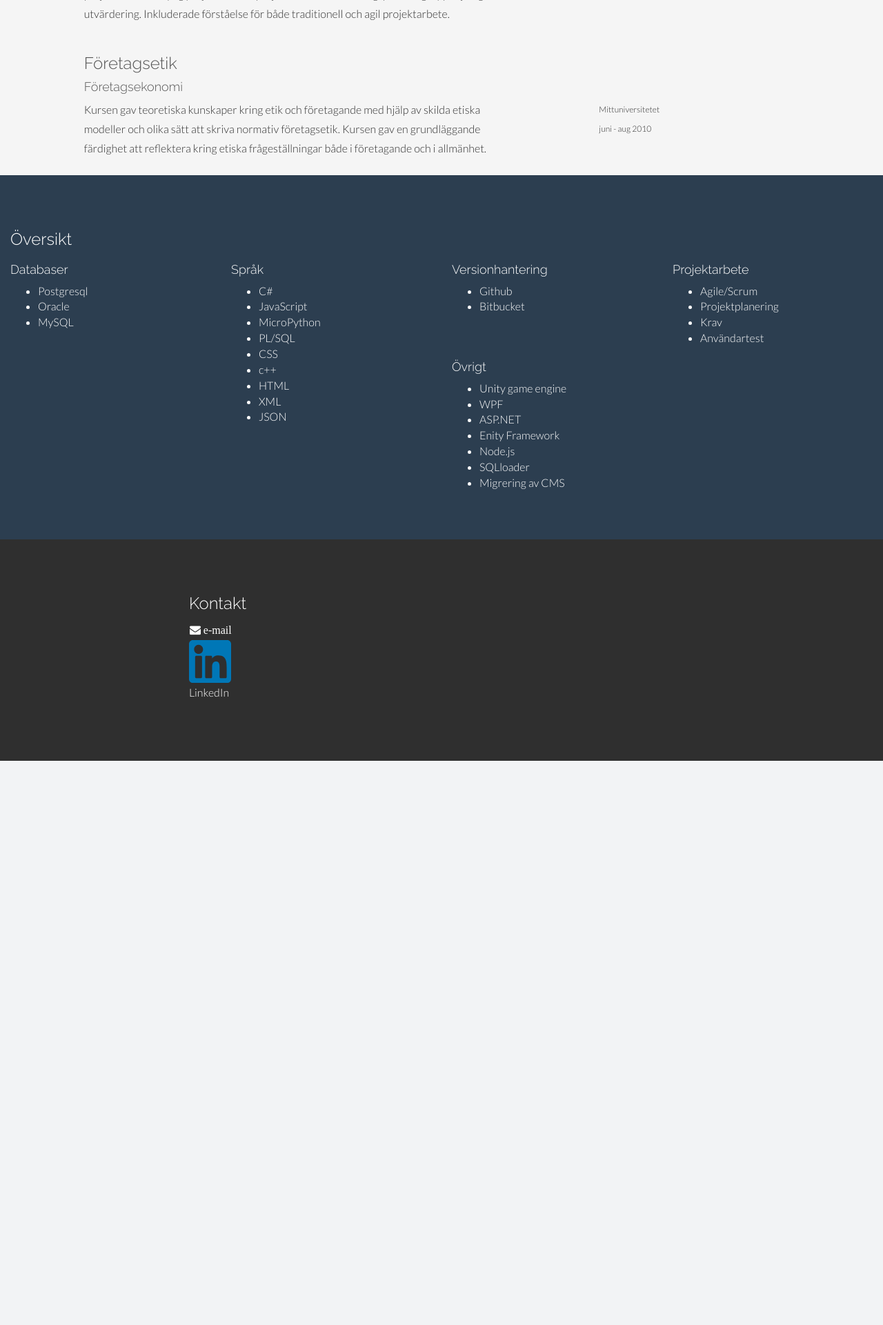
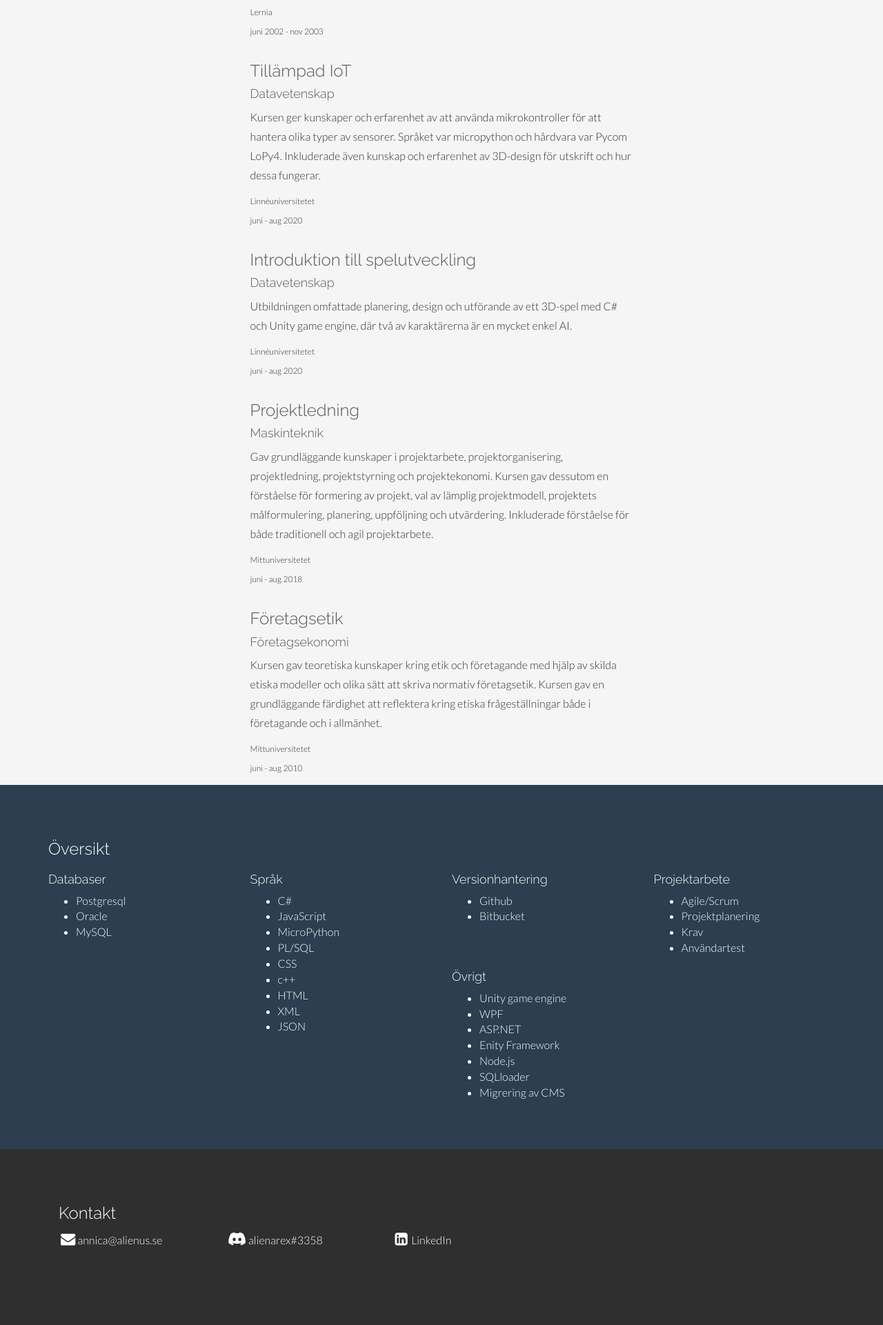
Before and after one commit to alienarex/annica_space, a PHP site: page / in a window 1280 px wide; the page is wider, and only the part inside the window is pictured. Shown: the part 3497-5418 px from the top of that part at 69% size. Before the commit the page ends 4600 px from the top of that part, so only its background shows below. Run offline with PHP 8.4, Linux system fonts and the light colour scheme; some libraries are stand-ins or nearby versions.

Commit message:
The address links changes colors and font-size increases when hoover.

```diff
--- a/annica.space/css/style.css
+++ b/annica.space/css/style.css
@@ -27,7 +27,7 @@ h6 {
 
 p {
   line-height: 28px;
-  margin-bottom: 25px;
+  /* margin-bottom: 25px; */
 }
 .readmore {
   cursor: pointer;
@@ -68,6 +68,10 @@ p {
 a {
   color: #fff;
   word-wrap: break-word;
+  font-family: "Lato";
+  font-size: 16px;
+  font-style: normal;
+  font-weight: 300;
   -webkit-transition: color 0.1s ease-in, background 0.1s ease-in;
   -moz-transition: color 0.1s ease-in, background 0.1s ease-in;
   -ms-transition: color 0.1s ease-in, background 0.1s ease-in;
@@ -77,11 +81,15 @@ a {
 
 a:hover,
 a:focus {
-  color: #000;
+  color: #19303b79;
   text-decoration: none;
   outline: 0;
 }
-
+address a:hover,
+a:focus {
+  color: #23c8b1;
+  font-size: large;
+}
 a:before,
 a:after {
   -webkit-transition: color 0.1s ease-in, background 0.1s ease-in;
@@ -224,6 +232,7 @@ SECTION WRAPS
 /*Footer*/
 #contact {
   background-color: #2f2f2f;
+  padding-bottom: 50px;
 }
 #footwrap {
   /* display: flex; */
@@ -249,6 +258,9 @@ address {
 
 .desc p {
   color: #2f2f2f;
+}
+.desc {
+  padding-top: 50px;
 }
 
 /* Contact Form */
@@ -353,17 +365,11 @@ address {
   font-weight: 600;
   margin: 15px 0;
 }
-.linkedin-icon {
-  display: flex;
+.address-paragraph {
+  margin: 3px;
+  font: inherit;
 }
-
-.mail-paragraph {
-  margin: 1px;
+.linkedin-icon a img {
+  height: 20%;
+  width: 20%;
 }
-/* .linkedin-icon a img {
-  height: 5%;
-  width: 5%;
-} */
-.container {
-  width: 100%;
-}
--- a/annica.space/index.php
+++ b/annica.space/index.php
@@ -10,6 +10,12 @@
 
     <!-- Favicons -->
     <link rel="shortcut icon" href="img/favicon_tag.png">
+
+
+    <!-- Font awsome -->
+    <link rel="stylesheet" href="https://use.fontawesome.com/releases/v5.8.1/css/all.css" integrity="sha384-50oBUHEmvpQ+1lW4y57PTFmhCaXp0ML5d60M1M7uH2+nqUivzIebhndOJK28anvf" crossorigin="anonymous">
+
+
 
     <!-- Google Fonts -->
     <link href="https://fonts.googleapis.com/css?family=Lato:300,400,700,300italic,400italic|Raleway:400,300,700" rel="stylesheet" />
@@ -42,7 +48,8 @@
                                 <a class="smothscroll" href="#education" title="Utbildning"><i class="fa fa-graduation-cap" aria-hidden="true"></i>
                                 </a>
                             </li>
-                            <li class="menu-item"><a class="smothscroll" href="#contact" title="Kontakt"><i class="fa fa-envelope"></i></a>
+                            <li class="menu-item">
+                                <a class="smothscroll" href="#contact" title="Kontakt"><i class="fa fa-envelope"></i></a>
                             </li>
                         </ul>
                         <!--/ uL#nav -->
@@ -104,8 +111,8 @@
     $splitStr = split_on($personAbout, $splitOnNum);
 
     // bootstrap classes differ between first and second article.
-    $setClassFirstArticle = 'col-lg-6 col-md-10 col-md-offset-1';
-    $setClassSecondArticle = 'col-lg-6 col-md-10 col-md-offset-1';
+    $setClassFirstArticle = 'col-lg-6  col-md-10 col-md-offset-1';
+    $setClassSecondArticle = 'col-lg-6 col-lg-offset-3  col-md-10 col-md-offset-1';
     $isFirstArticle = true;
 
     get_html_section_intro($personName, $personAbout, $splitOnNum);
@@ -225,21 +232,30 @@
         <div id="footwrap">
             <div class="container">
                 <div class="row">
-                    <div class="col-lg-8 col-lg-offset-1  col-12">
-                        <div class="col-lg-6 col-lg-offset-2 col-sm-8 col-sm-offset-4">
+                    <div class="col-lg-10 col-12">
+                        <div class="col-lg-12 col-md-12">
 
                             <h3>Kontakt</h3>
                         </div>
-                        <div class="col-lg-6 col-lg-offset-2 col-md-8 col-md-offset-4 col-sm-3 col-sm-offset-9">
+                        <div>
                             <address>
+                                <p class="address-paragraph col-lg-3 col-md-4">
+                                    <i class="fa fa-envelope fa-lg" aria-hidden="true"><a href="mailto:annica@alienus.se"> annica@alienus.se</a></i>
+                                </p>
 
-                                <p class="mail-paragraph col-12">
-                                    <i class="fa fa-envelope" aria-hidden="true"><a href="mailto:annica@alienus.se"> e-mail</a></i>
+                                <p class="address-paragraph  col-lg-3 col-md-4">
+                                    <i class="fab fa-discord fa-lg" aria-hidden="true"><a href="https://discordapp.com/users/alienarex#3358/"> alienarex#3358</a></i>
                                 </p>
-                                <p class="linkedin-icon col-12">
-                                    <a href="https://linkedin.com/in/annica-alienus"><img src="img/linkedin.svg" alt="linkedin" /> LinkedIn
-                                    </a>
+                                <p class="address-paragraph col-lg-3 col-md-4">
+                                    <i class="fa fa-linkedin-square fa-lg" aria-hidden="true">
+                                        <a href="https://linkedin.com/in/annica-alienus">LinkedIn
+                                        </a></i>
                                 </p>
+
+
+
+
+
                             </address>
                         </div>
                     </div>
--- a/annica.space/php/main.php
+++ b/annica.space/php/main.php
@@ -11,7 +11,7 @@ function get_html_section_intro(string $name, string $strAbout, int $splitStrAbo
                 <div class="col-lg-2 col-lg-offset-1 col-md-10 col-md-offset-1">
                     <h2>%s</h2>
                 </div>
-                <div class="col-lg-6 col-md-10 col-md-offset-1">
+                <div class="col-lg-6 col-md-10 col-lg-offset-1">
                 <p class = "visible-text">%s</p>
                     <p id="hidden-item-id" class="hidden-item">%s</p>
                     <p id = "visible-item-id" class="readmore"></p>
@@ -33,7 +33,7 @@ function get_html_start_section_for_articles_cv(
     echo sprintf('<section id="%s"  >
     <div class="container desc">
         <div class="row">
-            <div class="col-lg-12 col-md-10 col-md-offset-1 col-sm-12">
+            <div class="col-lg-2  col-md-2 col-sm-12">
                 <h2>%s</h2>
             </div>', $sectionId, $headValue);
 }
@@ -45,13 +45,11 @@ function get_html_article(string $className, string $firstheadValue, string $sec
         <div class="%s">
             <h3>%s</h3>
             <h4>%s</h4>
-            </div>
-            <div class ="%s">
             <p>%s</p>
         </div>
-        <div class="col-lg-3 col-md-10 col-md-offset-1">
+        <div class="col-lg-2 col-md-10 col-lg-offset-3">
             <p class="edu-item">%s</p>
             <p class="edu-year">%s</p>
         </div>
-    </article>', $className, $firstheadValue, $secondHeadValue, $className, $description, $organisation, $date);
+    </article>', $className, $firstheadValue, $secondHeadValue, $description, $organisation, $date);
 }
```
